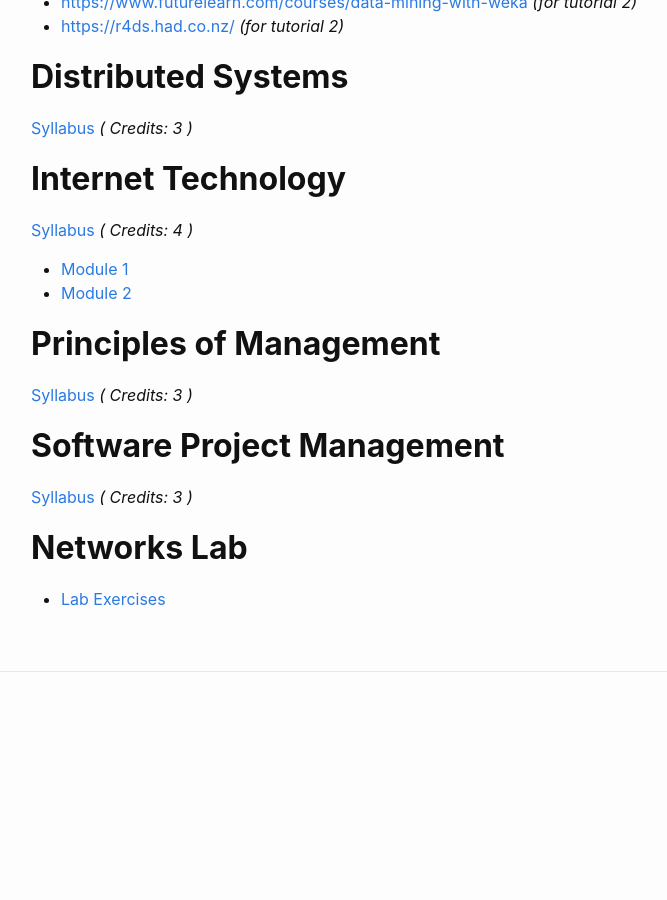
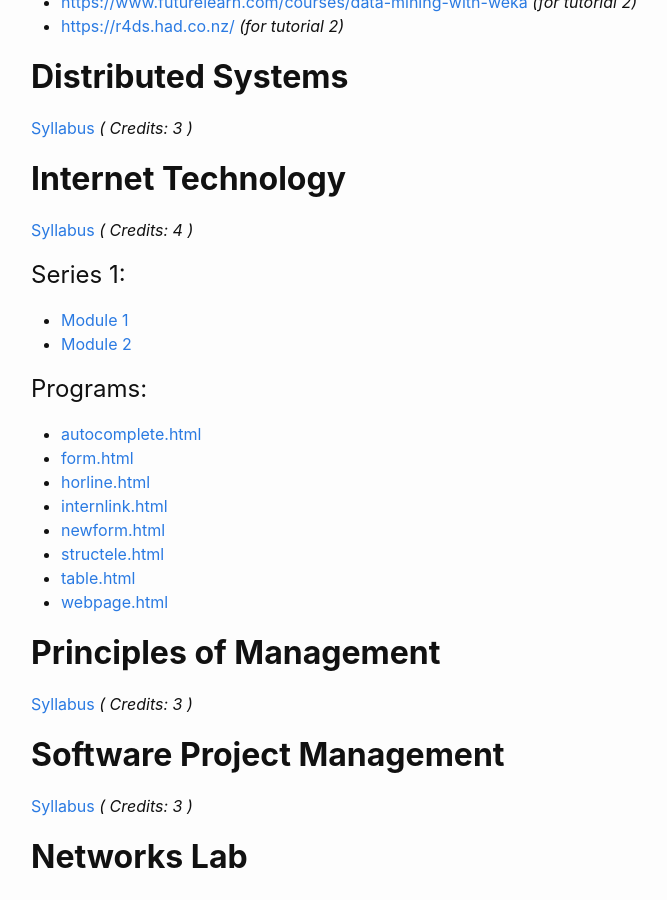
Before and after one commit to IT-GECBH/2020, a Jekyll site: the page built from resources_s6.md, in a window 1280 px wide and 900 px high, scrolled down 765 px. Shown: the whole window, without its empty margins (239-906 px from the left). Built offline with Jekyll 4.4.1, drawn with Linux system fonts in a browser that asks for light colours; before the commit the page ends 1527 px from its top, so only the background shows below that.

Commit message:
Update resources_s6.md

```diff
--- a/resources_s6.md
+++ b/resources_s6.md
@@ -30,9 +30,19 @@ permalink: /resources-s6/
 
 ## **Internet Technology**
 [Syllabus][it-syll] *( Credits: 4 )*  <br />
-
+# Series 1:
 * [Module 1][it-mod-1]
 * [Module 2][it-mod-2]
+
+# Programs:
+* [autocomplete.html](/year3/resources/IT/mod_1/autocomplete.html)
+* [form.html](/year3/resources/IT/mod_1/form.html)
+* [horline.html](/year3/resources/IT/mod_1/horline.html)
+* [internlink.html](/year3/resources/IT/mod_1/internlink.html)
+* [newform.html](/year3/resources/IT/mod_1/newform.html)
+* [structele.html](/year3/resources/IT/mod_1/structele.html)
+* [table.html](/year3/resources/IT/mod_1/table.html)
+* [webpage.html](/year3/resources/IT/mod_1/webpage.html)
 
 ## **Principles of Management**
 [Syllabus][pom-syll] *( Credits: 3 )*  <br />
```
